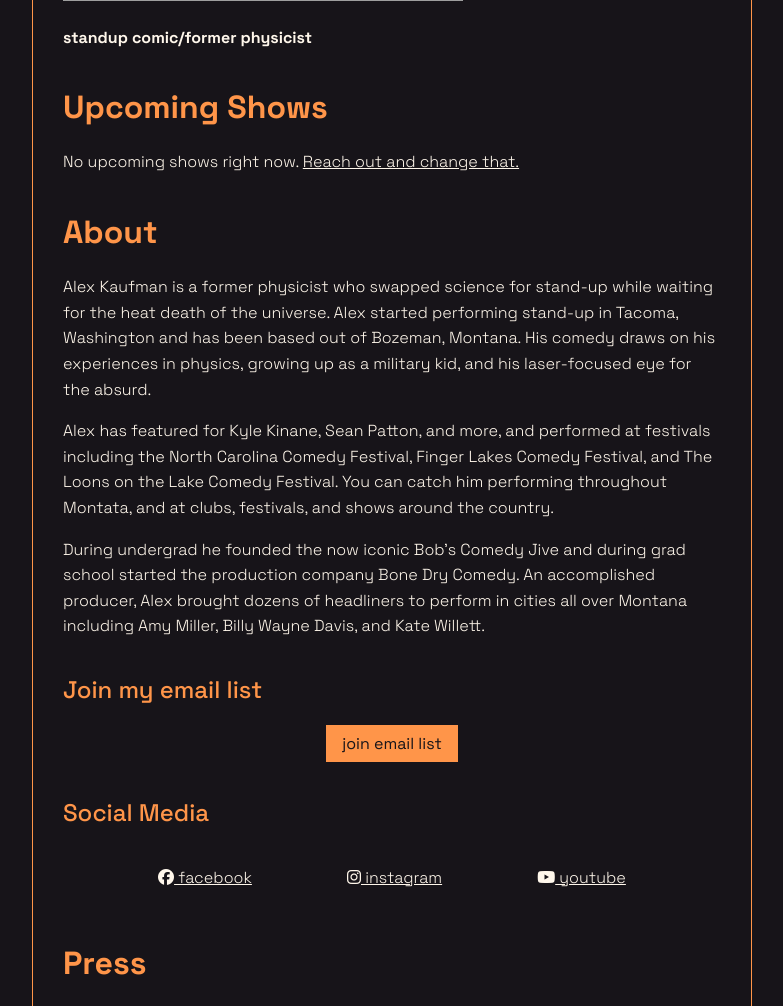
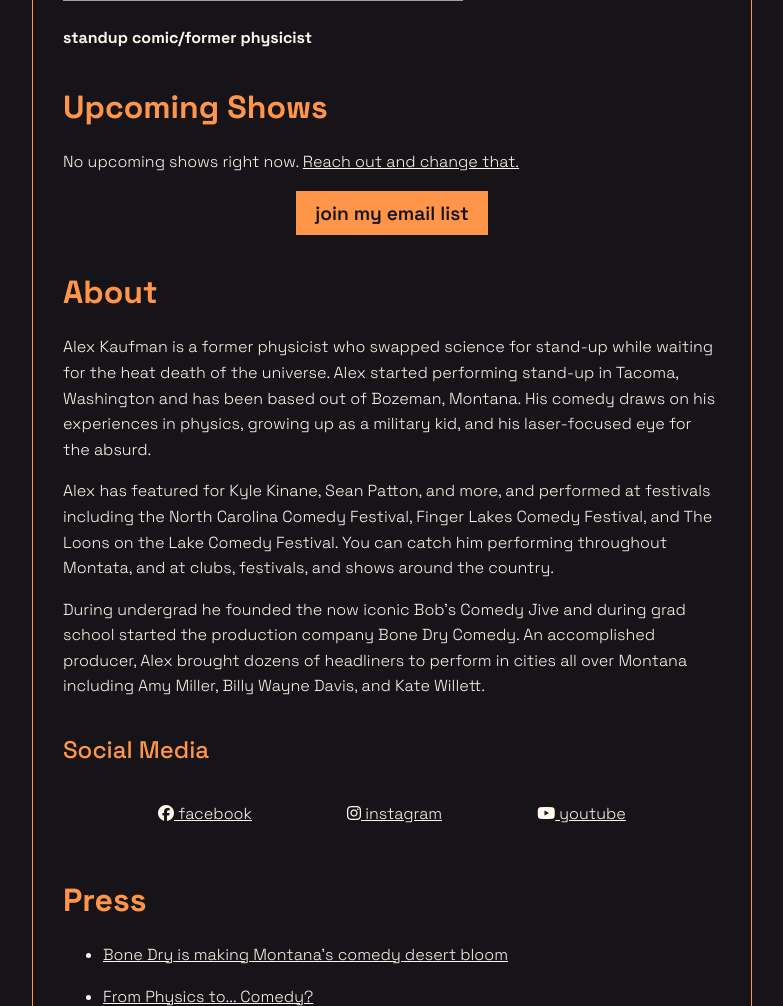
Before and after one commit to alexrkaufman/alexkaufman.live, a Flask app: page / in a window 1280 px wide. Shown: the part 602-1608 px from the top of the page, without its empty margins (248-1031 px from the left). Run offline with Flask 3, Linux system fonts and the light colour scheme; data that the repository does not hold is empty; some libraries are stand-ins or nearby versions; grey boxes are pictures that could not be loaded.

Commit message:
update email cta

```diff
--- a/alexkaufmanlive/content/home.md
+++ b/alexkaufmanlive/content/home.md
@@ -7,6 +7,8 @@
 # Upcoming Shows
 
 {{ show_list(upcoming_shows) }}
+
+{{ email_list_cta() }}
 
 # About
 
@@ -19,10 +21,6 @@ Alex has featured for Kyle Kinane, Sean Patton, and more, and performed at festi
 During undergrad he founded the now iconic Bob's Comedy Jive and during grad school started the production company Bone Dry Comedy. An accomplished producer, Alex brought dozens of headliners to perform in cities all over Montana including Amy Miller, Billy Wayne Davis, and Kate Willett.
 
 </div>
-
-## Join my email list
-
-{{ email_list_cta() }}
 
 ## Social Media
 
--- a/alexkaufmanlive/content/static/style.css
+++ b/alexkaufmanlive/content/static/style.css
@@ -368,6 +368,8 @@ td {
     display: block;
     margin-left: auto;
     margin-right: auto;
+    font-weight: 600;
+    font-size: 1.2rem;
 }
 
 @media only screen and (max-width: 767px) {
--- a/alexkaufmanlive/templates/parts.jinja2
+++ b/alexkaufmanlive/templates/parts.jinja2
@@ -74,11 +74,11 @@ document.addEventListener('DOMContentLoaded', function () {
 
 
 {% macro email_list_cta(tags) -%}
-<button type="button" id="email-signup-button">join email list</button>
+<button type="button" id="email-signup-button">join my email list</button>
 
 <div id="email-modal" class="modal">
   <div class="modal-content">
-    <h3>Join Email List</h3>
+    <h3>join my email list</h3>
     <form id="email-form">
       <label for="modal-email">Enter your email</label>
       <input type="email" name="email" id="modal-email" required />
```
